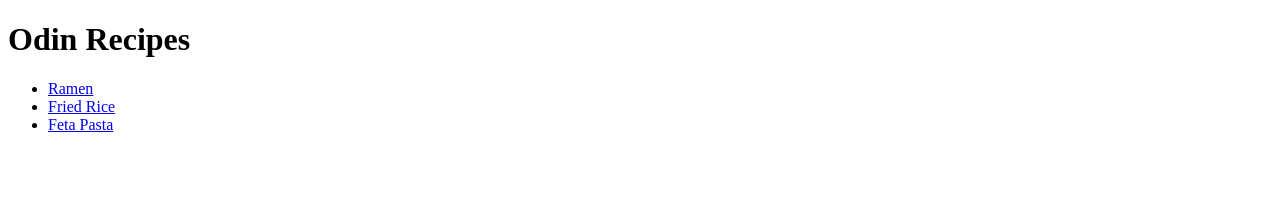
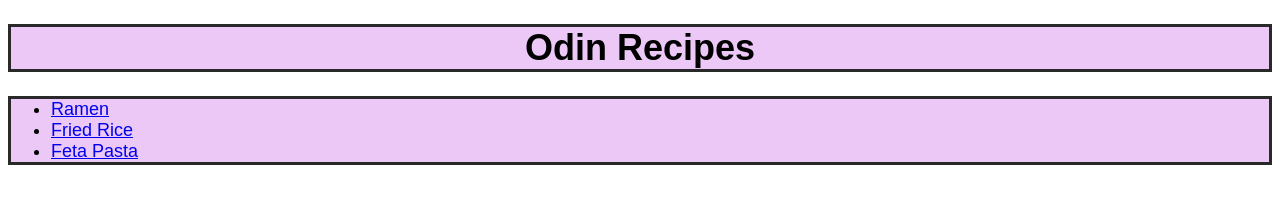
Before and after one commit to Camillaberg/odin-recipes, a plain HTML site: page index.html in a window 1280 px wide. Drawn offline with Linux system fonts and the light colour scheme.

Commit message:
added CSS and changed heading to pink with black borders

```diff
--- a/index.html
+++ b/index.html
@@ -4,15 +4,16 @@
   <meta charset="UTF-8">
   <meta name="viewport" content="width=device-width, initial-scale=1.0">
   <title>Odin Recipes</title>
+  <link rel="stylesheet" href="style.css">
 </head>
 
 
 <body>
-  <h1>Odin Recipes</h1>
-  <ul>
-    <li><a href="./recipes/ramen.html">Ramen</a></li>
-    <li><a href="./recipes/friedrice.html">Fried Rice</a></li>
-    <li><a href="./recipes/fetapasta.html">Feta Pasta</a></li>
+  <h1 id="header">Odin Recipes</h1>
+  <ul class="list">
+    <li class="ramen"><a href="./recipes/ramen.html">Ramen</a></li>
+    <li class="friedrice"><a href="./recipes/friedrice.html">Fried Rice</a></li>
+    <li class="fetapasta"><a href="./recipes/fetapasta.html">Feta Pasta</a></li>
   </ul>
 </body>
 </html>
--- /dev/null
+++ b/style.css
@@ -0,0 +1,16 @@
+#header {
+background-color: rgb(236, 200, 246);
+color: black;
+border: 3px solid rgb(41, 41, 41);
+font-family: Arial, Helvetica, sans-serif;
+font-size: 36px;
+text-align: center;
+}
+
+.list {
+font-family: Arial, Helvetica, sans-serif;
+font-size: 18px;
+font-weight: 400;
+background-color: rgb(236, 200, 246);
+border: 3px solid rgb(41, 41, 41);
+}
```
Also changed, not shown: recipes/ramen.html (+2 -1 lines).
